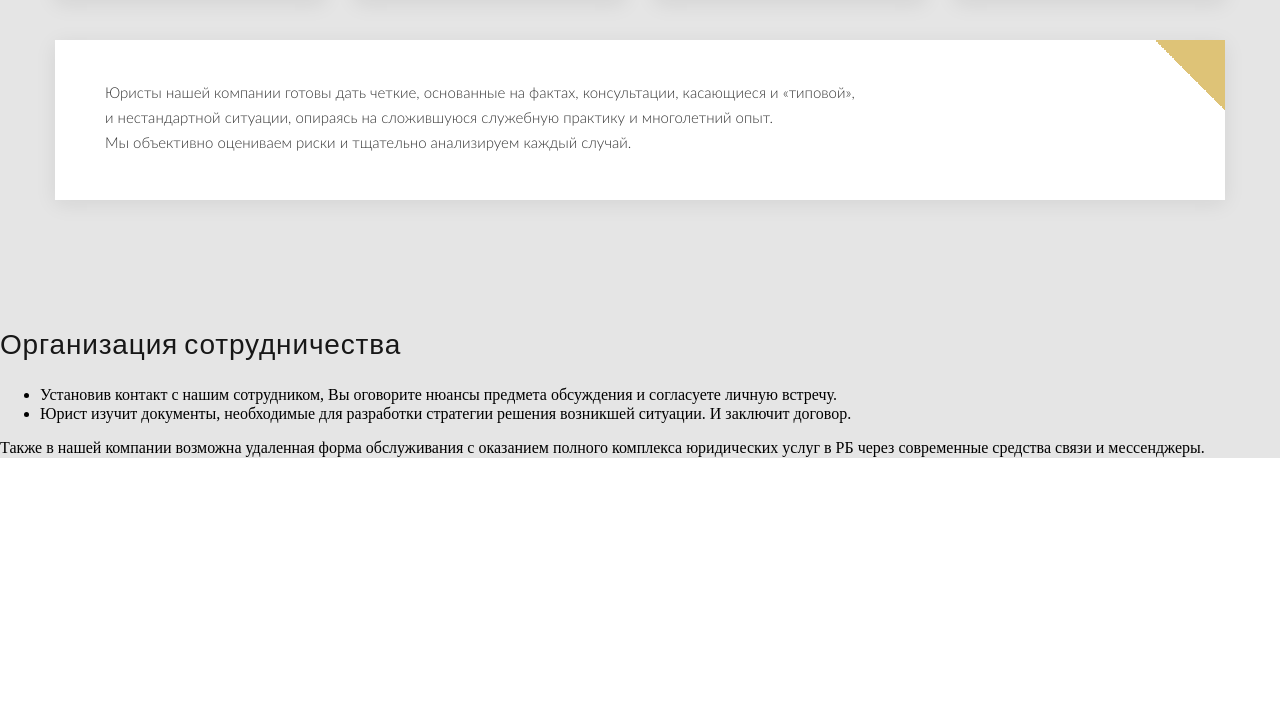
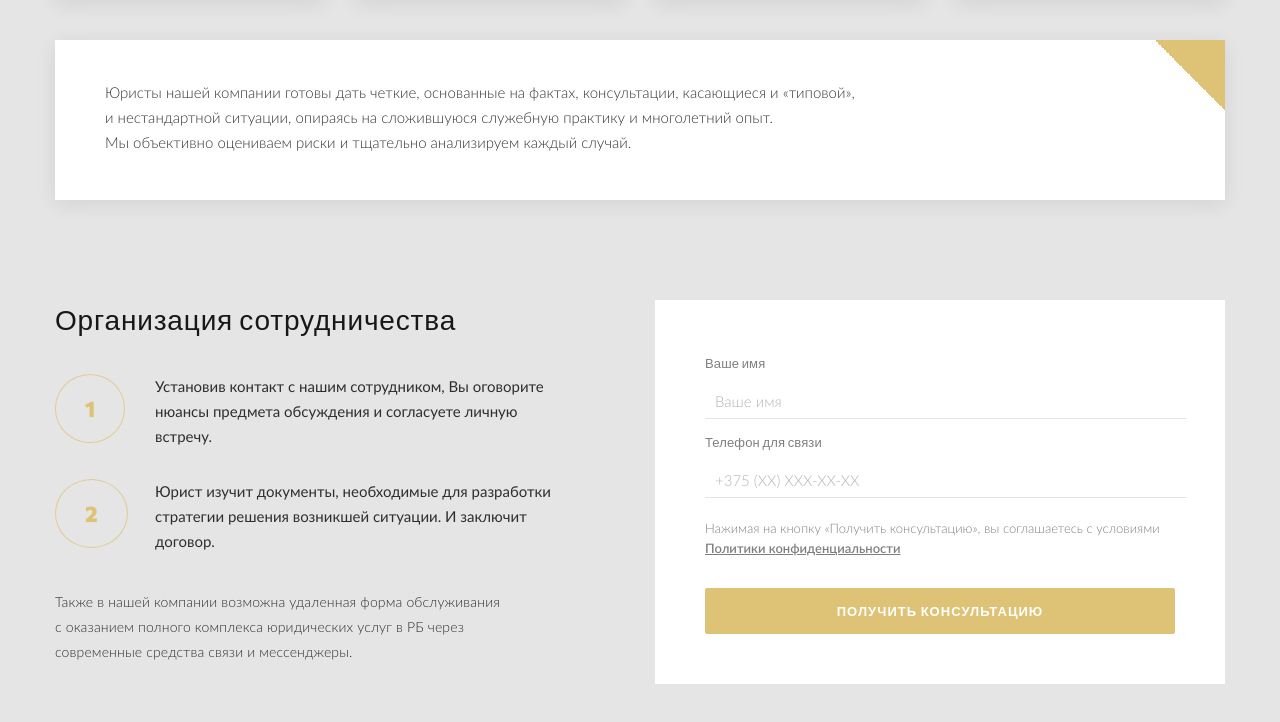
Before and after one commit to perkenton/pravovyye-tekhnologii, a website built with webpack: page src/index.html in a window 1280 px wide. Shown: the part 7700-8422 px from the top of the page. Before the commit the page ends 8174 px from the top, so only its background shows below. Built offline with nearby package versions, Linux system fonts and the light colour scheme; files whose address does not match are found by name.

Commit message:
add cooperation block

```diff
--- a/src/blocks/button/_max-width/button_max-width.css
+++ b/src/blocks/button/_max-width/button_max-width.css
@@ -1 +1,3 @@
-.button_max-width {}
+.button_max-width {
+  width: 100%;
+}
--- a/src/blocks/button/button.css
+++ b/src/blocks/button/button.css
@@ -1,7 +1,7 @@
 @import url(./_bottom-position/button_bottom-position.css);
-@import url(./_max-width/button_max-width.css);
 @import url(./_white/button_white.css);
 @import url(./_yellow/button_yellow.css);
+@import url(./_max-width/button_max-width.css);
 
 .button {
   font-family: 'Commissioner', Arial, Helvetica, sans-serif;
--- /dev/null
+++ b/src/blocks/cooperation/__form-text-link/cooperation__form-text-link.css
@@ -0,0 +1,15 @@
+.cooperation__form-text-link {
+  font-family: 'Lato', Arial, Helvetica, sans-serif;
+  font-style: normal;
+  font-weight: bold;
+  font-size: 13px;
+  line-height: 20px;
+  text-decoration: underline;
+  color: rgba(0, 0, 0, 0.5);
+  transition: .2s linear;
+}
+
+.cooperation__form-text-link:hover {
+  text-decoration: none;
+  color: #DEC377;
+}
--- a/src/blocks/cooperation/__form-text/cooperation__form-text.css
+++ b/src/blocks/cooperation/__form-text/cooperation__form-text.css
@@ -1 +1,11 @@
-.cooperation__form-text {}
+.cooperation__form-text {
+  font-family: 'Lato', Arial, Helvetica, sans-serif;
+  font-style: normal;
+  font-weight: 300;
+  font-size: 13px;
+  line-height: 20px;
+  text-align: left;
+  color: rgba(0, 0, 0, 0.5);
+  margin-top: 20px;
+  margin-bottom: 30px;
+}
--- a/src/blocks/cooperation/__form-title/cooperation__form-title.css
+++ b/src/blocks/cooperation/__form-title/cooperation__form-title.css
@@ -1 +1,10 @@
-.cooperation__form-title {}
+.cooperation__form-title {
+  font-family: 'Commissioner', Arial, Helvetica, sans-serif;
+  font-style: normal;
+  font-weight: 500;
+  font-size: 13px;
+  line-height: 20px;
+  text-align: left;
+  letter-spacing: 0.01em;
+  color: rgba(0, 0, 0, 0.5);
+}
--- a/src/blocks/cooperation/__form/cooperation__form.css
+++ b/src/blocks/cooperation/__form/cooperation__form.css
@@ -1 +1,13 @@
-.cooperation__form {}
+.cooperation__form {
+  max-width: 570px;
+  min-height: 365px;
+  background-color: #fff;
+  display: inline-block;
+  box-sizing: border-box;
+  vertical-align: top;
+  text-align: center;
+  padding-top: 40px;
+  padding-bottom: 50px;
+  padding-left: 50px;
+  padding-right: 50px;
+}
--- a/src/blocks/cooperation/__input/cooperation__input.css
+++ b/src/blocks/cooperation/__input/cooperation__input.css
@@ -1 +1,59 @@
-.cooperation__input {}
+.cooperation__input {
+  width: 100%;
+  height: 30px;
+  padding-left: 10px;
+  border: none;
+  border-bottom: 1px solid rgba(0, 0, 0, 0.1);
+  transition: .2s linear;
+}
+
+.cooperation__input:focus {
+  border-bottom: 1px solid rgba(0, 0, 0, .8);
+  outline: none;
+}
+
+.cooperation__input::-webkit-input-placeholder {
+  font-family: 'Lato', Arial, Helvetica, sans-serif;
+  font-style: normal;
+  font-weight: 300;
+  font-size: 15px;
+  line-height: 25px;
+  color: rgba(0, 0, 0, 0.5);
+  opacity: 0.6;
+  transition: .2s linear;
+}
+.cooperation__input::-moz-placeholder {
+  font-family: 'Lato', Arial, Helvetica, sans-serif;
+  font-style: normal;
+  font-weight: 300;
+  font-size: 15px;
+  line-height: 25px;
+  color: rgba(0, 0, 0, 0.5);
+  opacity: 0.6;
+  transition: .2s linear;
+}/* Firefox 19+ */
+.cooperation__input:-moz-placeholder {
+  font-family: 'Lato', Arial, Helvetica, sans-serif;
+  font-style: normal;
+  font-weight: 300;
+  font-size: 15px;
+  line-height: 25px;
+  color: rgba(0, 0, 0, 0.5);
+  opacity: 0.6;
+  transition: .2s linear;
+}/* Firefox 18- */
+.cooperation__input:-ms-input-placeholder {
+  font-family: 'Lato', Arial, Helvetica, sans-serif;
+  font-style: normal;
+  font-weight: 300;
+  font-size: 15px;
+  line-height: 25px;
+  color: rgba(0, 0, 0, 0.5);
+  opacity: 0.6;
+  transition: .2s linear;
+}
+
+.cooperation__input:focus::-webkit-input-placeholder {color: transparent}
+.cooperation__input:focus::-moz-placeholder          {color: transparent}
+.cooperation__input:focus:-moz-placeholder           {color: transparent}
+.cooperation__input:focus:-ms-input-placeholder      {color: transparent}
--- a/src/blocks/cooperation/__list-item/_first/cooperation__list-item_first.css
+++ b/src/blocks/cooperation/__list-item/_first/cooperation__list-item_first.css
@@ -1 +1,21 @@
-.cooperation__list-item_first {}
+.cooperation__list-item_first {
+  position: relative;
+}
+
+.cooperation__list-item_first::before {
+  content: '1';
+  font-family: 'Commissioner', Arial, Helvetica, sans-serif;
+  font-style: normal;
+  font-weight: 800;
+  font-size: 22px;
+  line-height: 67px;
+  text-align: center;
+  color: #DEC377;
+  position: absolute;
+  display: block;
+  padding: 0px 29px;
+  border-radius: 50%;
+  border: 1px solid rgba(222, 195, 119, 0.75);
+  top: 0;
+  left: 0;
+}
--- a/src/blocks/cooperation/__list-item/_second/cooperation__list-item_second.css
+++ b/src/blocks/cooperation/__list-item/_second/cooperation__list-item_second.css
@@ -1 +1,21 @@
-.cooperation__list-item_second {}
+.cooperation__list-item_second {
+  position: relative;
+}
+
+.cooperation__list-item_second::before {
+  content: '2';
+  font-family: 'Commissioner', Arial, Helvetica, sans-serif;
+  font-style: normal;
+  font-weight: 800;
+  font-size: 22px;
+  line-height: 67px;
+  text-align: center;
+  color: #DEC377;
+  position: absolute;
+  display: block;
+  padding: 0px 29px;
+  border-radius: 50%;
+  border: 1px solid rgba(222, 195, 119, 0.75);
+  top: 0;
+  left: 0;
+}
--- a/src/blocks/cooperation/__list-item/cooperation__list-item.css
+++ b/src/blocks/cooperation/__list-item/cooperation__list-item.css
@@ -1 +1,16 @@
-.cooperation__list-item {}
+.cooperation__list-item {
+  max-width: 400px;
+  font-family: 'Lato', Arial, Helvetica, sans-serif;
+  font-style: normal;
+  font-weight: 400;
+  font-size: 15px;
+  line-height: 25px;
+  align-items: center;
+  color: rgba(0, 0, 0, 0.8);
+  margin-bottom: 30px;
+  padding-left: 100px;
+}
+
+.cooperation__list-item:last-child {
+  margin-bottom: 0;
+}
--- a/src/blocks/cooperation/__list/cooperation__list.css
+++ b/src/blocks/cooperation/__list/cooperation__list.css
@@ -1 +1,6 @@
-.cooperation__list {}
+.cooperation__list {
+  list-style: none;
+  padding: 0;
+  margin-top: 35px;
+  margin-bottom: 35px;
+}
--- a/src/blocks/cooperation/__text-block/cooperation__text-block.css
+++ b/src/blocks/cooperation/__text-block/cooperation__text-block.css
@@ -1 +1,6 @@
-.cooperation__text-block {}
+.cooperation__text-block {
+  max-width: 500px;
+  display: inline-block;
+  margin-top: -24px;
+  margin-right: 96px;
+}
--- a/src/blocks/cooperation/__text/cooperation__text.css
+++ b/src/blocks/cooperation/__text/cooperation__text.css
@@ -1 +1,11 @@
-.cooperation__text {}
+.cooperation__text {
+  font-family: 'Lato', Arial, Helvetica, sans-serif;
+  font-style: normal;
+  font-weight: 300;
+  font-size: 14px;
+  line-height: 25px;
+  letter-spacing: 0.01em;
+  color: rgba(0, 0, 0, 0.8);
+  margin-top: 0;
+  margin-bottom: 0;
+}
--- a/src/blocks/cooperation/cooperation.css
+++ b/src/blocks/cooperation/cooperation.css
@@ -1,10 +1,17 @@
 @import url(./__form/cooperation__form.css);
 @import url(./__form-text/cooperation__form-text.css);
+@import url(./__form-text-link/cooperation__form-text-link.css);
 @import url(./__form-title/cooperation__form-title.css);
 @import url(./__input/cooperation__input.css);
 @import url(./__list/cooperation__list.css);
 @import url(./__list-item/cooperation__list-item.css);
-@import url(./__form-text/cooperation__form-text.css);
+@import url(./__list-item/_first/cooperation__list-item_first.css);
+@import url(./__list-item/_second/cooperation__list-item_second.css);
+@import url(./__text/cooperation__text.css);
 @import url(./__text-block/cooperation__text-block.css);
 
-.cooperation {}
+.cooperation {
+  max-width: 1170px;
+  margin: 0 auto;
+  padding-bottom: 100px;
+}
--- a/src/index.html
+++ b/src/index.html
@@ -381,15 +381,16 @@
       <p class="cooperation__text">Также в&nbsp;нашей компании возможна удаленная форма обслуживания с&nbsp;оказанием полного комплекса юридических услуг в&nbsp;РБ через современные средства связи и&nbsp;мессенджеры.</p>
     </div>
 
-<!--    <form class="cooperation__form">-->
-<!--      <p class="cooperation__form-title"></p>-->
-<!--      <input type="text" class="cooperation__input">-->
-<!--      <p class="cooperation__form-title"></p>-->
-<!--      <input type="text" class="cooperation__input">-->
+    <form class="cooperation__form">
+      <p class="cooperation__form-title">Ваше имя</p>
+      <input type="text" class="cooperation__input" placeholder="Ваше имя" required>
+      <p class="cooperation__form-title">Телефон для связи</p>
+      <input type="text" class="cooperation__input" placeholder="+375 (XX) XXX-XX-XX" required>
 
-<!--      <p class="cooperation__form-text"></p>-->
-<!--      <button class="button button_yellow button_max-width"></button>-->
-<!--    </form>-->
+      <p class="cooperation__form-text">Нажимая на&nbsp;кнопку &laquo;Получить консультацию&raquo;, вы&nbsp;соглашаетесь с&nbsp;условиями
+        <a href="#" class="cooperation__form-text-link">Политики конфиденциальности</a></p>
+      <input type="submit" value="Получить консультацию" class="button button_yellow button_max-width"></input>
+    </form>
   </section>
 
 <!--  <section class="cost">-->
```
